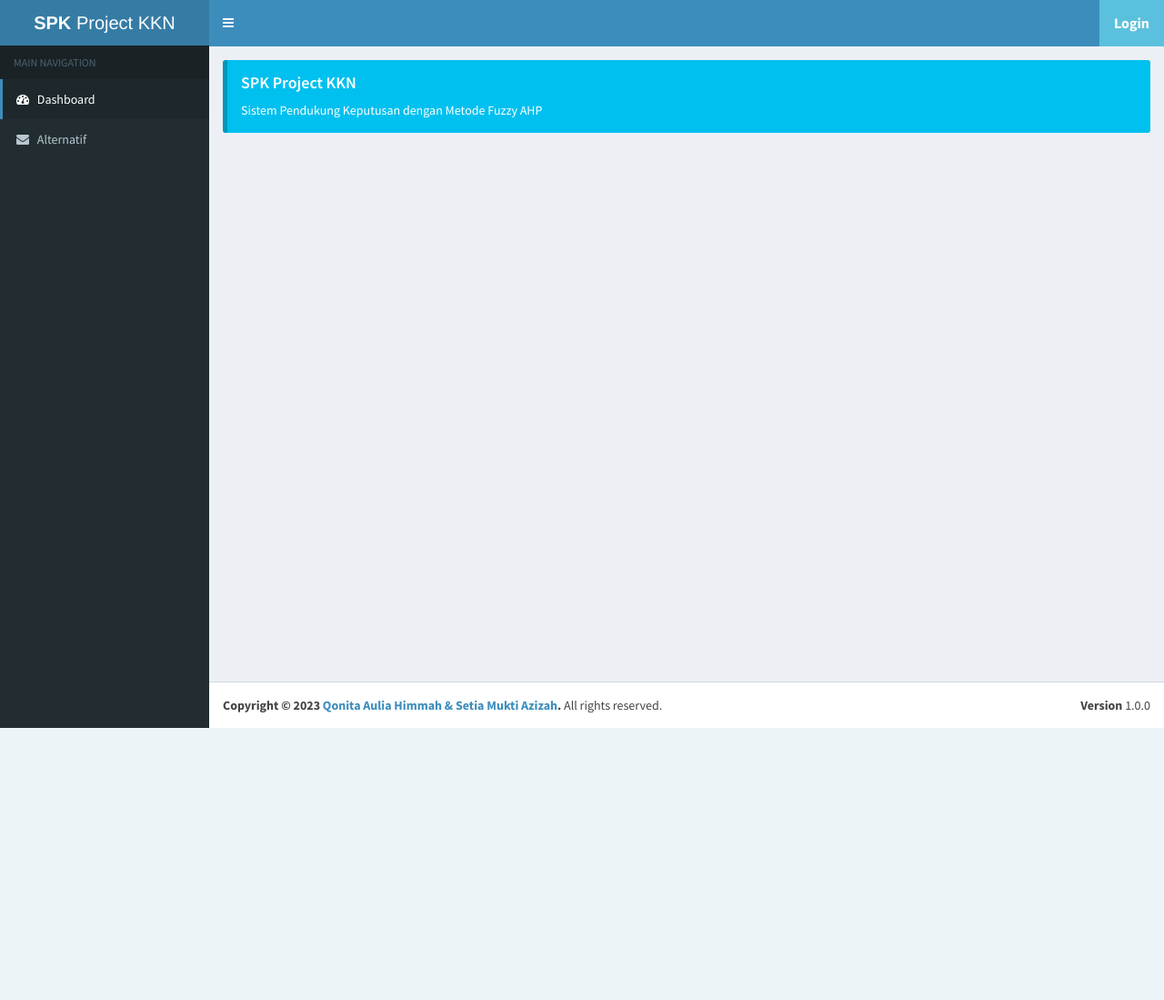
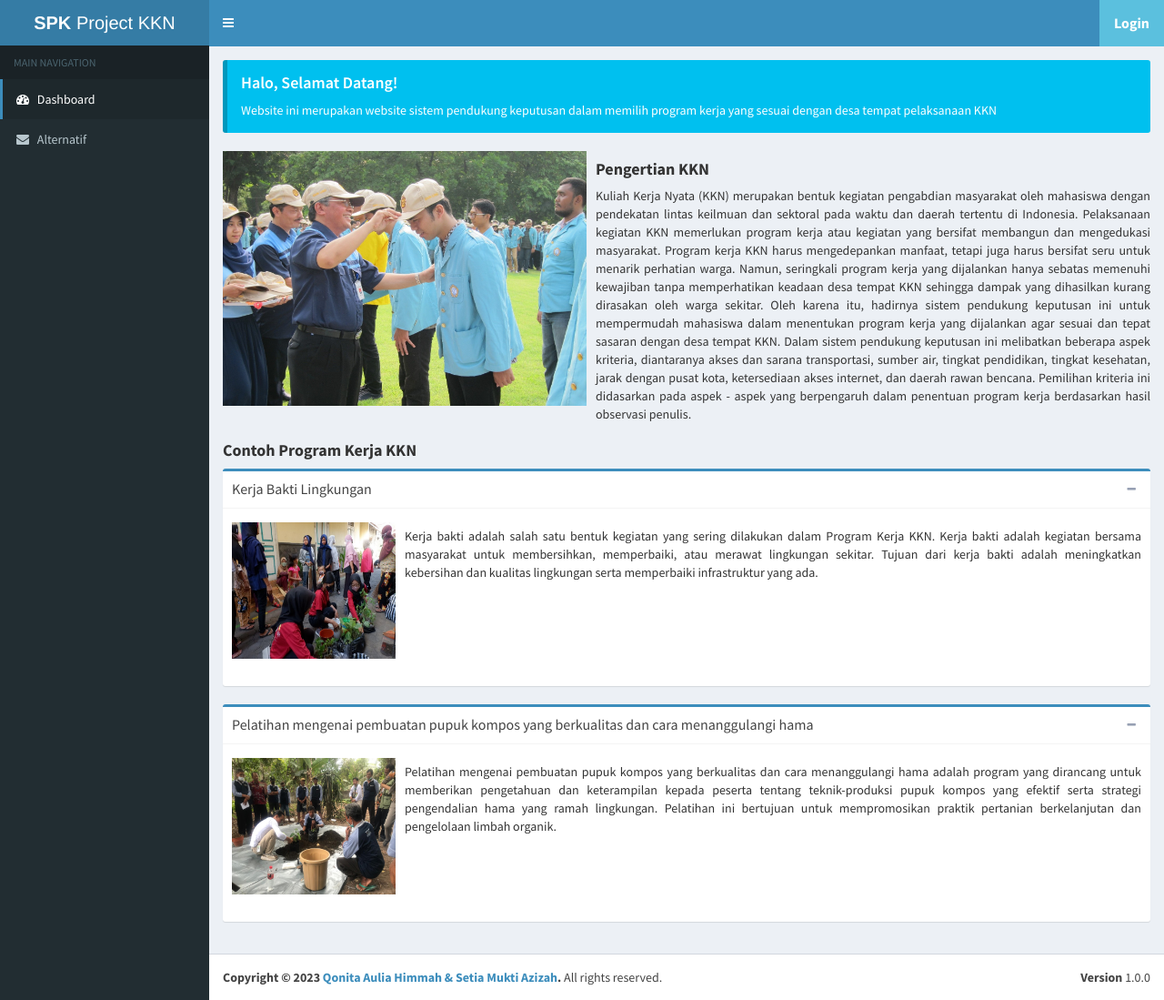
Before and after one commit to setiamuktiazizah/projectKKN, a PHP site: page / in a window 1280 px wide. Shown: the whole page at 91% size. Before the commit the page ends 800 px from the top, so only its background shows below. Run offline with PHP 8.4, Linux system fonts and the light colour scheme; some libraries are stand-ins or nearby versions.

Commit message:
perbaiki halaman dashboard

```diff
--- a/page/dashboard.php
+++ b/page/dashboard.php
@@ -1,3 +1,15 @@
+	<style>
+		.grid-container {
+		display: grid;
+		grid-template-columns: auto auto auto;
+		}
+
+		.grid-item {
+		background-color: rgba(255, 255, 255, 0.5);
+		font-size: 30px;
+		text-align: center;
+		}
+	</style>
 	<?php if (@$_SESSION['logged'] == true) : ?>
 
 	  <div class="callout callout-info">
@@ -8,8 +20,80 @@
 	<?php else : ?>
 
 	  <div class="callout callout-info">
-	    <h4>SPK Project KKN</h4>
+	    <h4>Halo, Selamat Datang!</h4>
 
-	    <p>Sistem Pendukung Keputusan dengan Metode Fuzzy AHP</p>
+	    <p>Website ini merupakan website sistem pendukung keputusan dalam memilih program kerja yang sesuai dengan desa tempat pelaksanaan KKN</p>
+
+	  </div>
+	  <div class="grid-container">
+		<div>
+			<img src="kkn-uns.jpg" width="400" height="280" style="margin-left: 0px; margin-bottom: 20px;" class="rounded" />
+		</div>
+		<div>
+			<h4 style="margin-left:10px; "><b>Pengertian KKN</b></h4>
+			<p style="text-align: justify; margin-left:10px">
+				Kuliah Kerja Nyata (KKN) merupakan bentuk kegiatan pengabdian masyarakat oleh mahasiswa dengan pendekatan
+				lintas keilmuan dan sektoral pada waktu dan daerah tertentu di Indonesia. Pelaksanaan kegiatan KKN memerlukan
+				program kerja atau kegiatan yang bersifat membangun dan mengedukasi masyarakat. Program kerja KKN harus
+				mengedepankan manfaat, tetapi juga harus bersifat seru untuk menarik perhatian warga. Namun, seringkali
+				program kerja yang dijalankan hanya sebatas memenuhi kewajiban tanpa memperhatikan keadaan desa tempat KKN
+				sehingga dampak yang dihasilkan kurang dirasakan oleh warga sekitar. Oleh karena itu, hadirnya sistem pendukung
+				keputusan ini untuk mempermudah mahasiswa dalam menentukan program kerja yang dijalankan agar sesuai dan tepat
+				sasaran dengan desa tempat KKN. Dalam sistem pendukung keputusan ini melibatkan beberapa aspek kriteria,
+				diantaranya akses dan sarana transportasi, sumber air, tingkat pendidikan, tingkat kesehatan, jarak dengan pusat kota,
+				ketersediaan akses internet, dan daerah rawan bencana. Pemilihan kriteria ini didasarkan pada aspek - aspek yang berpengaruh
+				dalam penentuan program kerja berdasarkan hasil observasi penulis.
+			</p>
+		</div>
+	  </div>
+	  <h4 class="box-title"><b>Contoh Program Kerja KKN</b></h4>
+	  <div class="box box-primary box solid">
+		<div class="box-header with-border">
+			<h5 class="box-title" style="font-size: medium;">Kerja Bakti Lingkungan</h5>
+			<div class="box-tools pull-right">
+				<button class="btn btn-box-tool" data-widget="collapse"><i class="fa fa-minus"></i></button>
+			</div>
+		</div>
+		<div class="box-body table-responsive">
+			<table class="table table-bordered table-striped">
+			<div class="grid-container">
+				<div>
+					<img src="kerja-bakti.jpg" width="180" height="150" style="margin-left: 0px; margin-bottom: 20px; margin-top: 5px" class="rounded" />
+				</div>
+				<div>
+					<p  style="text-align: justify; margin-left:10px; margin-top: 10px">
+					Kerja bakti adalah salah satu bentuk kegiatan yang sering dilakukan dalam Program Kerja KKN.
+					Kerja bakti adalah kegiatan bersama masyarakat untuk membersihkan, memperbaiki, atau merawat lingkungan sekitar.
+					Tujuan dari kerja bakti adalah meningkatkan kebersihan dan kualitas lingkungan serta memperbaiki infrastruktur yang ada.
+					</p>
+				</div>
+			</div>
+			</table>
+		</div>
+	  </div>
+	  <div class="box box-primary box solid">
+		<div class="box-header with-border">
+			<h5 class="box-title"  style="font-size: medium;">Pelatihan mengenai pembuatan pupuk kompos yang berkualitas dan cara menanggulangi hama</h5>
+			<div class="box-tools pull-right">
+				<button class="btn btn-box-tool" data-widget="collapse"><i class="fa fa-minus"></i></button>
+			</div>
+		</div>
+		<div class="box-body table-responsive">
+			<table class="table table-bordered table-striped">
+			<div class="grid-container">
+				<div>
+					<img src="kompos.jpeg" width="180" height="150" style="margin-left: 0px; margin-bottom: 20px; margin-top: 5px" class="rounded" />
+				</div>
+				<div>
+					<p  style="text-align: justify; margin-left:10px; margin-top: 10px">
+						Pelatihan mengenai pembuatan pupuk kompos yang berkualitas dan cara menanggulangi hama adalah program yang
+						dirancang untuk memberikan pengetahuan dan keterampilan kepada peserta tentang teknik-produksi pupuk kompos
+						yang efektif serta strategi pengendalian hama yang ramah lingkungan. Pelatihan ini bertujuan untuk mempromosikan
+						praktik pertanian berkelanjutan dan pengelolaan limbah organik.
+					</p>
+				</div>
+			</div>
+			</table>
+		</div>
 	  </div>
 	<?php endif; ?>
--- a/page/peringkat/index.php
+++ b/page/peringkat/index.php
@@ -212,7 +212,7 @@ mysqli_query($con, $sql);
           </tbody>
           <tfoot>
             <tr>
-              <th colspan="<?= $count + 4 ?>" class="text-center">Rangking pertama diraih oleh <?= $nama ?> dengan perolehan total <?= $ranking ?></th>
+              <th colspan="<?= $count + 4 ?>" class="text-center">Alternatif program kerja yang disarankan paling pertama yaitu <?= $nama ?> dengan perolehan total <?= $ranking ?></th>
             </tr>
           </tfoot>
         </table>
```
Also changed, not shown: kerja-bakti.jpg (added), kkn-uns.jpg (added), kompos.jpeg (added).
